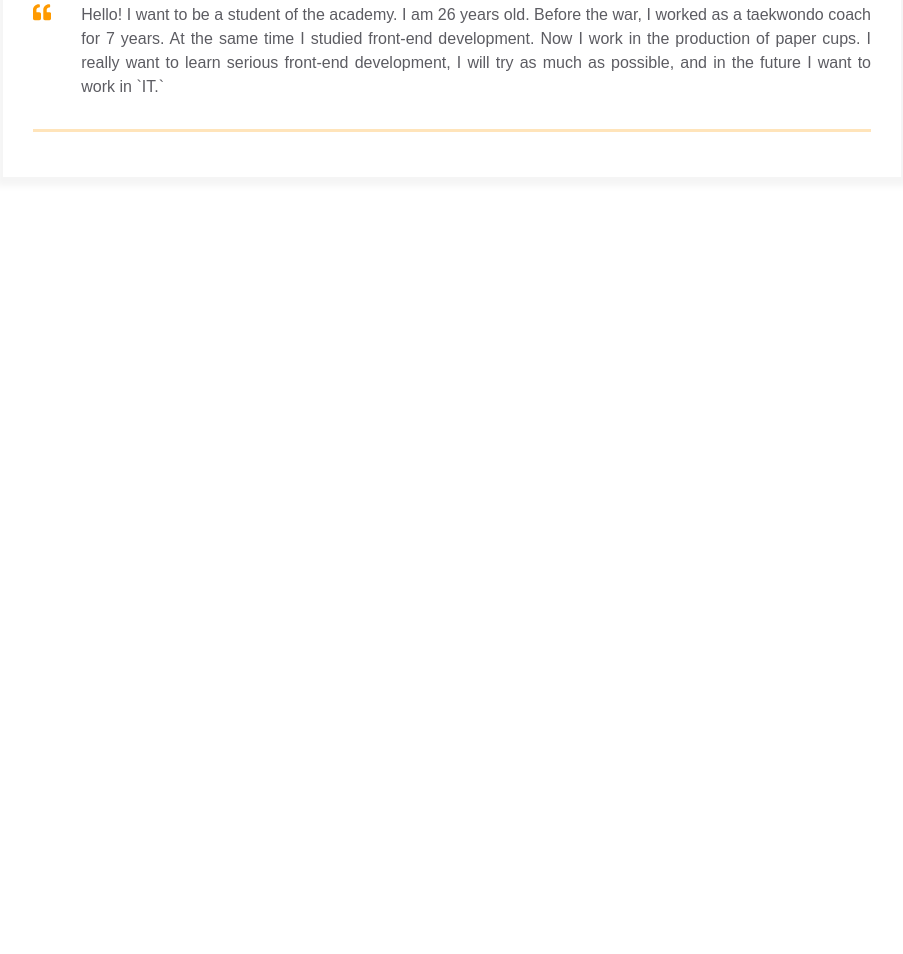
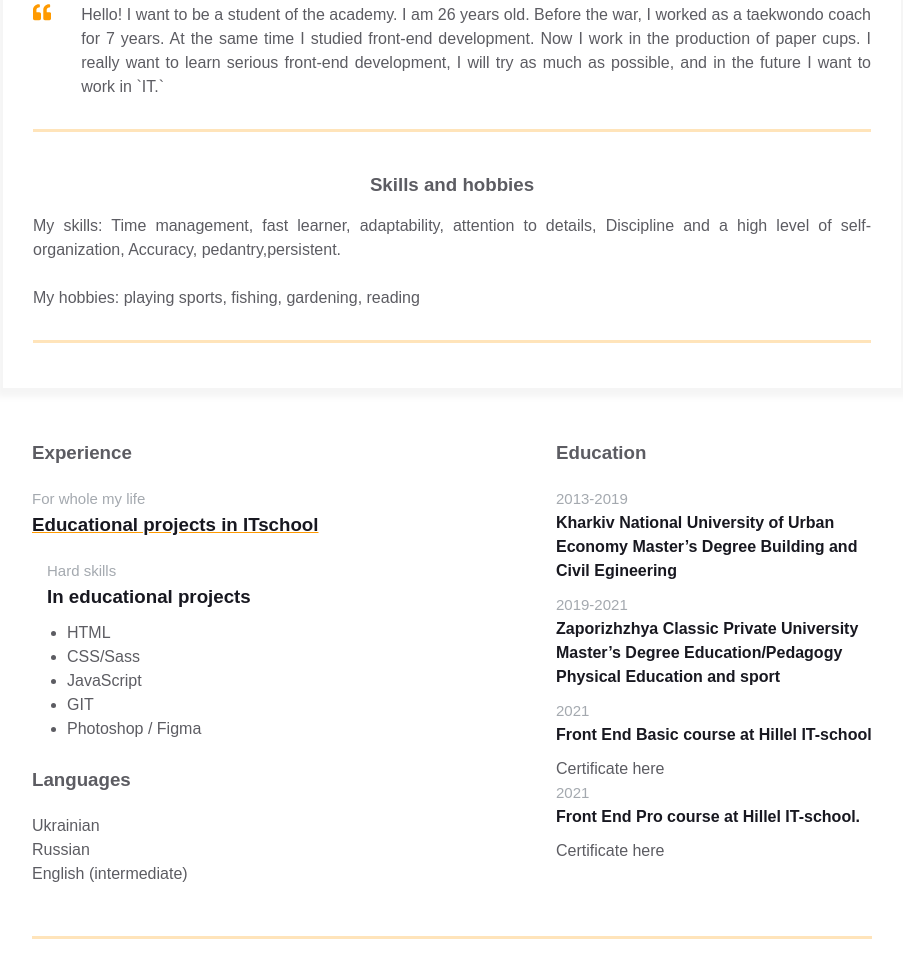
Before and after one commit to vikhrovdi/homepage, a plain HTML site: page index.html in a window 1280 px wide. Shown: the part 359-1313 px from the top of the page, without its empty margins (188-1091 px from the left). Before the commit the page ends 800 px from the top, so only its background shows below. Drawn offline with Linux system fonts and the light colour scheme.

Commit message:
secondary info added to index.html

```diff
--- a/index.html
+++ b/index.html
@@ -106,8 +106,90 @@
                     </div>
                 </div>
             </div>
+
+            <div class="container">
+                <div class="resume__block">
+                    <br class="skills">
+                        <h3 class="skills__header">Skills and hobbies</h3>
+                        <p class="skills__text">My skills: Time management, fast learner, adaptability, attention to details,
+                            Discipline and a high level of self-organization, Accuracy, pedantry,persistent.</p>
+                            </br>
+                        <p class="skills__text">My hobbies: playing sports, fishing, gardening, reading </p>
+                    </div>
+                </div>
+            </div>
+            <!-- Experiences -->
+
+            <div class="container">
+                <div class="resume__block footer">
+                    <div class="experiences">
+                        <h3 class="experiences__header">Experience</h3>
+                        <div class="experiences__company">
+                            <div class="experiences__company-header">
+                                <span class="experiences__company-header-durability">For whole my life</span>
+                                <h3 class="experiences__company-header-name">Educational projects in ITschool</h3>
+                            </div>
+
+                            <div class="experiences__company-project">
+                                <span class="experiences__company-project-role">Hard skills</span>
+                                <h3 class="experiences__company-project-name">In educational projects</h3>
+                                <ul class="experiences__company-project-responsibilities">
+                                    <li>HTML</li>
+                                    <li>CSS/Sass</li>
+                                    <li>JavaScript</li>
+                                    <li>GIT</li>
+                                    <li>Photoshop / Figma</li>
+                                </ul>
+                            </div>
+                            <div class="additional-info__languages">
+                                <h3 class="additional-info__languages-header">Languages</h3>
+                                <p class="additional-info__languages-item">
+                                    Ukrainian
+                                </p>
+                                <p class="additional-info__languages-item">
+                                    Russian
+                                </p>
+                                <p class="additional-info__languages-item">
+                                    English (intermediate)
+                                </p>
+                            </div>
+                        </div>
+                    </div>
+
+                    <!-- Additional info -->
+                    <div class="additional-info fv">
+                        <div class="additional-info__education">
+                            <h3 class="additional-info__education-header">Education</h3>
+                            <div class="additional-info__education-university">
+                                <span class="additional-info__education-university-durability">2013-2019 </span>
+                                <h4 class="additional-info__education-university-speciality">Kharkiv National University of Urban Economy Master’s Degree Building and Civil Egineering
+                                </h4>
+                                <span class="additional-info__education-university-durability">2019-2021 </span>
+                                <h4 class="additional-info__education-university-speciality">Zaporizhzhya Classic Private University Master’s Degree Education/Pedagogy Physical Education and sport
+                                </h4>
+                                <span class="additional-info__education-university-durability">2021 </span>
+                                <h4 class="additional-info__education-university-speciality">Front End Basic course at Hillel IT-school
+                                </h4>
+                                <p><a href="http://certificate.ithillel.ua/view/50264680" class="contact-info__item">Certificate here</a></p>
+                                <span class="additional-info__education-university-durability">2021 </span>
+                                <h4 class="additional-info__education-university-speciality">Front End Pro course at Hillel IT-school.
+                                </h4>
+                                <p><a href="https://certificate.ithillel.ua/view/73901338" class="contact-info__item">Certificate here</a></p>
+
+                            </div>
+                        </div>
+
+
+                    </div>
+                </div>
+            </div>
         </div>
     </main>
 </body>
 
 </html>
+        </div>
+    </main>
+</body>
+
+</html>
```
